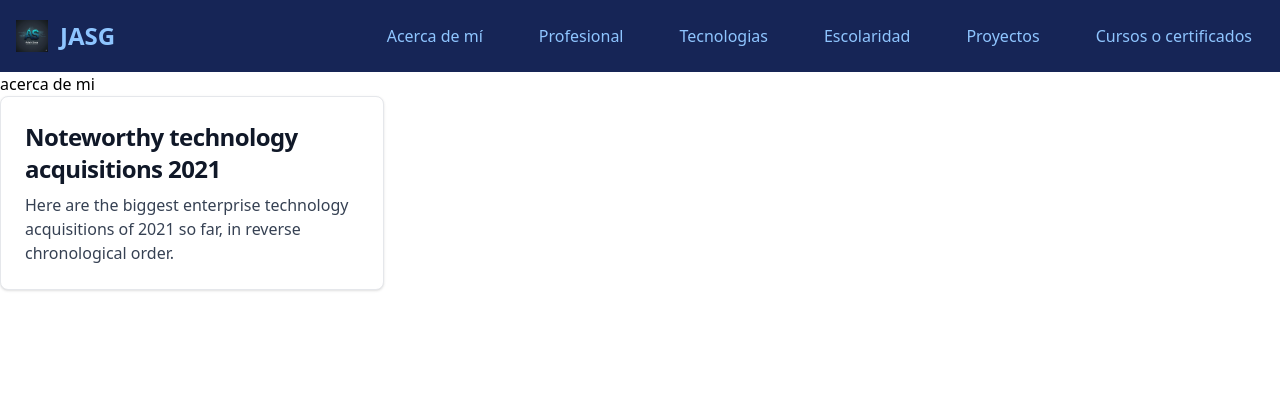
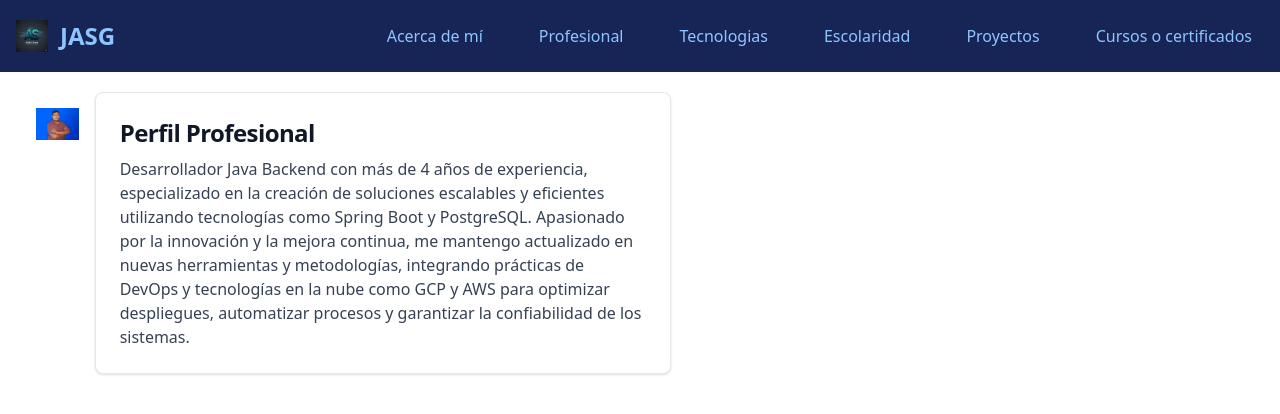
Before and after one commit to LGzzus/Portfolio_JASG, a React (Vite) app: page / in a window 1280 px wide. Shown: the top 414 px of the page. Built offline with nearby package versions, Linux system fonts and the light colour scheme.

Commit message:
ajust width card

```diff
--- a/src/components/aboutMe/abautme.jsx
+++ b/src/components/aboutMe/abautme.jsx
@@ -1,15 +1,19 @@
+import JASG from '../../../public/jasg.jpg'
+
+
 export default function Example() {
     return (
         <>
-            acerca de mi
-            <div id="section-aboutMe" class=''>
-                <div>
-
+            <div id="section-aboutMe" class='max-w-screen-xl flex flex-wrap p-5 pt-5'>
+                <div class='p-4'>
+                    <img src={JASG} class="h-8" alt="Flowbite Logo" />
                 </div>
                 <div>
-                    <a href="#" class="block max-w-sm p-6 bg-white border border-gray-200 rounded-lg shadow-sm hover:bg-gray-100 dark:bg-gray-800 dark:border-gray-700 dark:hover:bg-gray-700">
-                        <h5 class="mb-2 text-2xl font-bold tracking-tight text-gray-900 dark:text-white">Noteworthy technology acquisitions 2021</h5>
-                        <p class="font-normal text-gray-700 dark:text-gray-400">Here are the biggest enterprise technology acquisitions of 2021 so far, in reverse chronological order.</p>
+                    <a href="#" class="block max-w-xl p-6 bg-white border border-gray-200 rounded-lg shadow-sm hover:bg-gray-100 dark:bg-gray-800 dark:border-gray-700 dark:hover:bg-gray-700">
+                        <h5 class="mb-2 text-2xl font-bold tracking-tight text-gray-900 dark:text-white">Perfil Profesional</h5>
+                        <p class="font-normal text-gray-700 dark:text-gray-400">
+                            Desarrollador Java Backend con más de 4 años de experiencia, especializado en la creación de soluciones escalables y eficientes utilizando tecnologías como Spring Boot y PostgreSQL. Apasionado por la innovación y la mejora continua, me mantengo actualizado en nuevas herramientas y metodologías, integrando prácticas de DevOps y tecnologías en la nube como GCP y AWS para optimizar despliegues, automatizar procesos y garantizar la confiabilidad de los sistemas.
+                        </p>
                     </a>
                 </div>
             </div>
```
Also changed, not shown: public/jasg.jpg (added).
